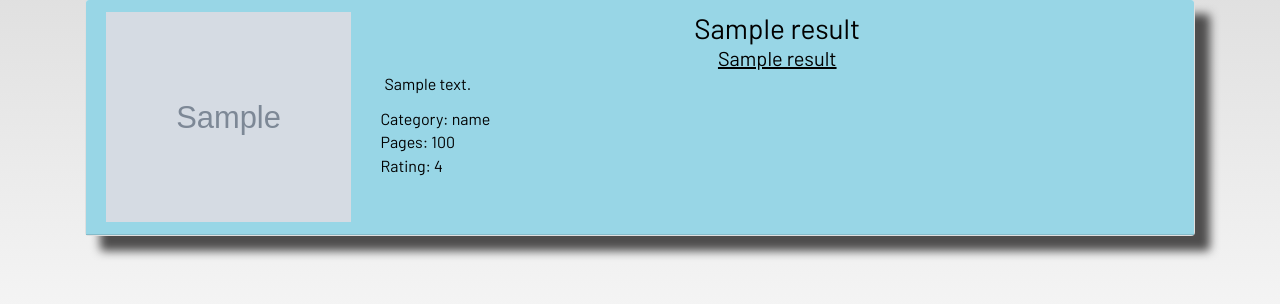
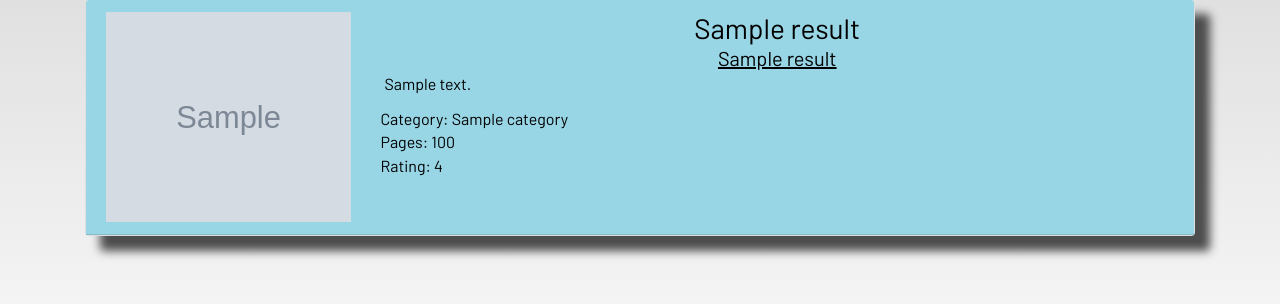
Before and after one commit to AnujaNikumbh/Learning_Gateway, a Django app: template Dashboard/templates/dashboard/books.html in a window 1280 px wide. Shown: the part 319-623 px from the top of the page. Run offline with Django 3.2, Linux system fonts and the light colour scheme; the template is opened without the code that fills it: values that come from a table or form of the project are taken from there, most other values are stand-ins (such as "Sample title", 1, 10 or a date in 2020); grey boxes marked "Sample" are stand-in pictures; one stand-in notice (Sample message) is shown; some libraries are stand-ins or nearby versions; some web fonts are replaced.

Commit message:
created conditions for description and categories in result

```diff
--- a/Dashboard/templates/dashboard/books.html
+++ b/Dashboard/templates/dashboard/books.html
@@ -26,9 +26,18 @@
                                 <h5 class="p-0 m-0">{{result.subtitle}}</h5>
                             </u>
                         </b>
+                        {% if result.description %}
                         <h6 class="p-0 m-1">{{result.description}}</h6>
+                        {% endif %}
+                        {% if result.categories %}
                         <b>
-                            <h6 class="ml-0 mt-3">Category: name</h6>
+                            <h6 class="ml-0 mt-3">Category:
+                                {% for category in result.categories %}
+                                    {{category}}
+                                {% endfor %}
+
+                            </h6>
+                            {% endif %}
                             <h6 class="ml-0 mt-1">Pages: 100</h6>
                             <h6 class="ml-0 mt-1">Rating: 4</h6>
                         </b>
```
